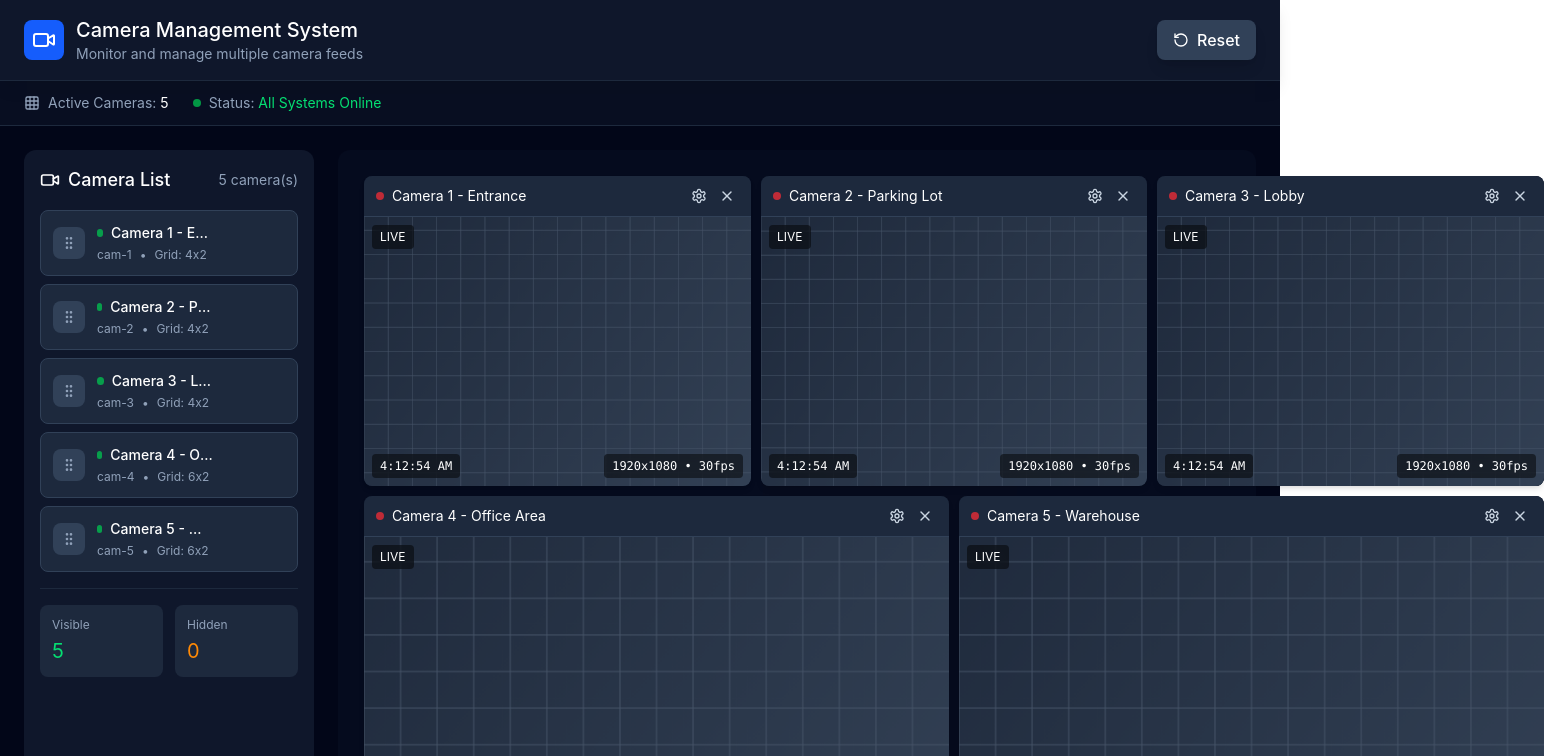
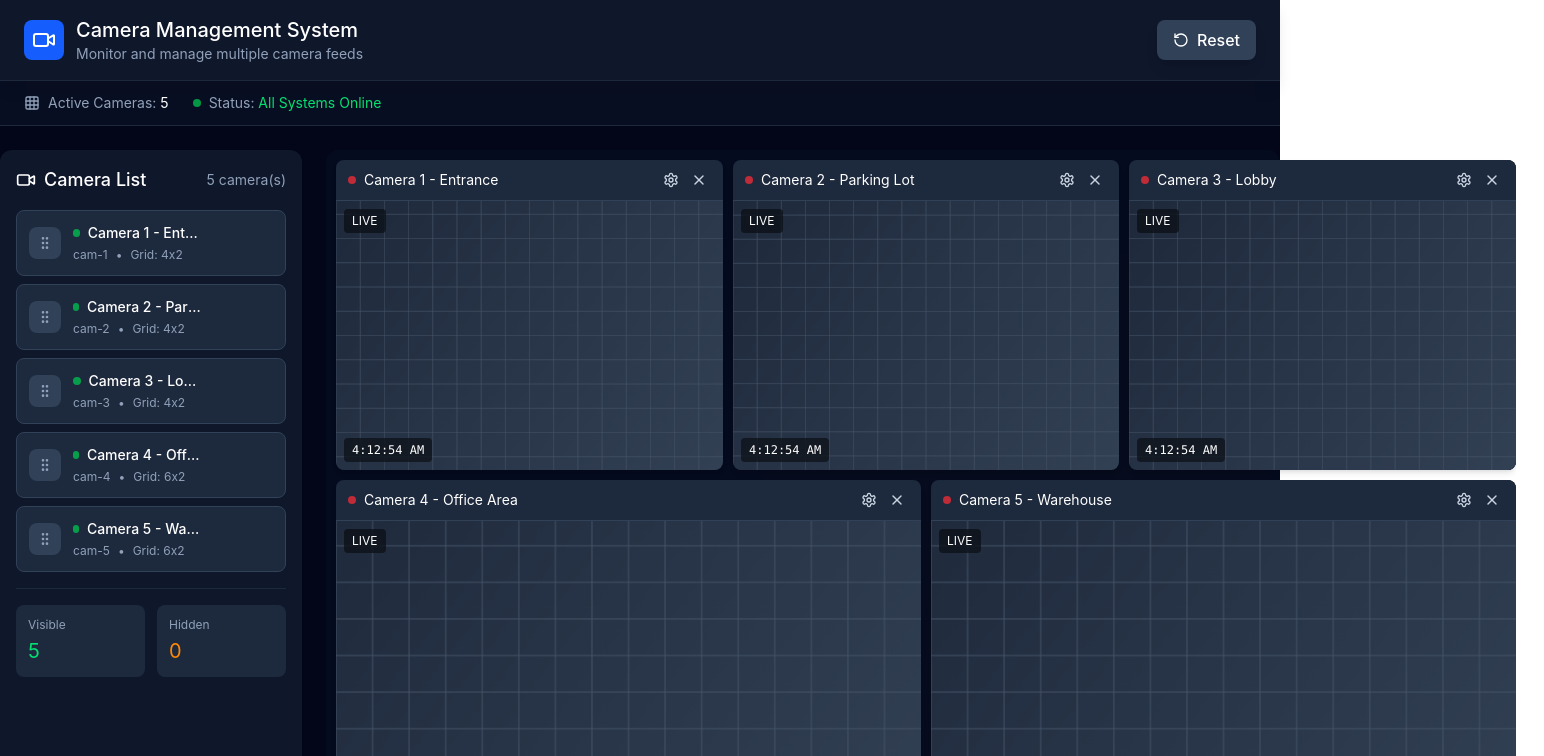
Before and after one commit to namhsc/demo_vms, a React (Vite) app: page / in a window 1280 px wide. Shown: the top 756 px of the page, 1544 px wide, since content can reach past the window. Built offline with nearby package versions, Linux system fonts and the light colour scheme; no server answers.

Commit message:
update ghep video

```diff
--- a/src/app/App.tsx
+++ b/src/app/App.tsx
@@ -1,7 +1,8 @@
-import React, { useState } from 'react';
-import { CameraGrid } from './components/CameraGrid';
-import { CameraList } from './components/CameraList';
-import { Grid3x3, RotateCcw, Settings, Video } from 'lucide-react';
+import React, { useState } from "react";
+import { CameraGrid } from "./components/CameraGrid";
+import { CameraList } from "./components/CameraList";
+import { Grid3x3, RotateCcw, Settings, Video } from "lucide-react";
+import { Layout } from "react-grid-layout";
 
 interface Camera {
   i: string;
@@ -16,55 +17,56 @@ interface Camera {
 function App() {
   const [cameras, setCameras] = useState<Camera[]>([
     {
-			i: 'cam-1',
+      i: "cam-1",
       x: 0,
       y: 0,
       w: 4,
       h: 2,
-			name: 'Camera 1 - Entrance',
+      name: "Camera 1 - Entrance",
       hidden: false,
     },
     {
-			i: 'cam-2',
+      i: "cam-2",
       x: 4,
       y: 0,
       w: 4,
       h: 2,
-			name: 'Camera 2 - Parking Lot',
+      name: "Camera 2 - Parking Lot",
       hidden: false,
     },
     {
-			i: 'cam-3',
+      i: "cam-3",
       x: 8,
       y: 0,
       w: 4,
       h: 2,
-			name: 'Camera 3 - Lobby',
+      name: "Camera 3 - Lobby",
       hidden: false,
     },
     {
-			i: 'cam-4',
+      i: "cam-4",
       x: 0,
       y: 2,
       w: 6,
       h: 2,
-			name: 'Camera 4 - Office Area',
+      name: "Camera 4 - Office Area",
       hidden: false,
     },
     {
-			i: 'cam-5',
+      i: "cam-5",
       x: 6,
       y: 2,
       w: 6,
       h: 2,
-			name: 'Camera 5 - Warehouse',
+      name: "Camera 5 - Warehouse",
       hidden: false,
     },
   ]);
 
   const [nextCameraId, setNextCameraId] = useState(6);
 
-	const handleLayoutChange = (layout: any[]) => {
+  const handleLayoutChange = (layout: Layout) => {
+    console.log("Layout changed:", layout);
     const updatedCameras = cameras.map((camera) => {
       const layoutItem = layout.find((item) => item.i === camera.i);
       if (layoutItem) {
@@ -88,56 +90,56 @@ function App() {
   const handleToggleCamera = (id: string) => {
     setCameras(
       cameras.map((camera) =>
-				camera.i === id ? { ...camera, hidden: !camera.hidden } : camera,
-			),
+        camera.i === id ? { ...camera, hidden: !camera.hidden } : camera
+      )
     );
   };
 
   const handleResetLayout = () => {
     setCameras([
       {
-				i: 'cam-1',
+        i: "cam-1",
         x: 0,
         y: 0,
         w: 4,
         h: 2,
-				name: 'Camera 1 - Entrance',
+        name: "Camera 1 - Entrance",
         hidden: false,
       },
       {
-				i: 'cam-2',
+        i: "cam-2",
         x: 4,
         y: 0,
         w: 4,
         h: 2,
-				name: 'Camera 2 - Parking Lot',
+        name: "Camera 2 - Parking Lot",
         hidden: false,
       },
       {
-				i: 'cam-3',
+        i: "cam-3",
         x: 8,
         y: 0,
         w: 4,
         h: 2,
-				name: 'Camera 3 - Lobby',
+        name: "Camera 3 - Lobby",
         hidden: false,
       },
       {
-				i: 'cam-4',
+        i: "cam-4",
         x: 0,
         y: 2,
         w: 6,
         h: 2,
-				name: 'Camera 4 - Office Area',
+        name: "Camera 4 - Office Area",
         hidden: false,
       },
       {
-				i: 'cam-5',
+        i: "cam-5",
         x: 6,
         y: 2,
         w: 6,
         h: 2,
-				name: 'Camera 5 - Warehouse',
+        name: "Camera 5 - Warehouse",
         hidden: false,
       },
     ]);
@@ -145,12 +147,12 @@ function App() {
   };
 
   const handleLoadLayout = () => {
-		const savedLayout = localStorage.getItem('cameraLayout');
+    const savedLayout = localStorage.getItem("cameraLayout");
     if (savedLayout) {
       const parsedLayout = JSON.parse(savedLayout);
       setCameras(parsedLayout);
       const maxId = Math.max(
-				...parsedLayout.map((cam: Camera) => parseInt(cam.i.split('-')[1])),
+        ...parsedLayout.map((cam: Camera) => parseInt(cam.i.split("-")[1]))
       );
       setNextCameraId(maxId + 1);
     }
@@ -198,14 +200,14 @@ function App() {
             <div className="flex items-center gap-2">
               <Grid3x3 className="w-4 h-4 text-slate-400" />
               <span className="text-sm text-slate-400">
-								Active Cameras:{' '}
+                Active Cameras:{" "}
                 <span className="text-white">{cameras.length}</span>
               </span>
             </div>
             <div className="flex items-center gap-2">
               <div className="w-2 h-2 rounded-full bg-green-500 animate-pulse" />
               <span className="text-sm text-slate-400">
-								Status:{' '}
+                Status:{" "}
                 <span className="text-green-400">All Systems Online</span>
               </span>
             </div>
@@ -214,7 +216,7 @@ function App() {
       </div>
 
       {/* Main Content */}
-			<main className="flex-1 max-w-[1600px] mx-auto px-6 py-6 w-full">
+      <main className="flex-1 max-w-[1600px] mx-auto  py-6 w-full">
         {cameras.length === 0 ? (
           <div className="flex flex-col items-center justify-center h-[60vh] text-slate-500">
             <Video className="w-24 h-24 mb-4" />
@@ -233,7 +235,7 @@ function App() {
             </div>
 
             {/* Camera Grid */}
-						<div className="col-span-9 bg-slate-900/30 rounded-xl p-4">
+            <div className="col-span-9 bg-slate-900/30 rounded-xl">
               <CameraGrid
                 cameras={cameras}
                 onLayoutChange={handleLayoutChange}
--- a/src/app/components/CameraFeed.tsx
+++ b/src/app/components/CameraFeed.tsx
@@ -1,21 +1,58 @@
-import React, { useState, useEffect, useRef } from 'react';
-import {
-  Video,
-  Settings,
-  X,
-  Play,
-  Pause,
-  Maximize,
-  Minimize2
-} from 'lucide-react';
+import React, { useState, useEffect, useRef, useCallback } from "react";
+import { Settings, X, Play, Pause, Maximize, Minimize2 } from "lucide-react";
 
 interface CameraFeedProps {
   id: string;
   name: string;
   onRemove: (id: string) => void;
+  url?: string;
 }
 
-export function CameraFeed({ id, name, onRemove }: CameraFeedProps) {
+// Generate a random pattern for mock video feed
+const generatePattern = () => {
+  const canvas = document.createElement("canvas");
+  canvas.width = 640;
+  canvas.height = 480;
+  const ctx = canvas.getContext("2d");
+
+  if (ctx) {
+    // Create gradient background
+    const gradient = ctx.createLinearGradient(
+      0,
+      0,
+      canvas.width,
+      canvas.height
+    );
+    gradient.addColorStop(0, "#1e293b");
+    gradient.addColorStop(1, "#334155");
+    ctx.fillStyle = gradient;
+    ctx.fillRect(0, 0, canvas.width, canvas.height);
+
+    // Add grid pattern
+    ctx.strokeStyle = "#475569";
+    ctx.lineWidth = 1;
+    for (let i = 0; i < canvas.width; i += 40) {
+      ctx.beginPath();
+      ctx.moveTo(i, 0);
+      ctx.lineTo(i, canvas.height);
+      ctx.stroke();
+    }
+    for (let i = 0; i < canvas.height; i += 40) {
+      ctx.beginPath();
+      ctx.moveTo(0, i);
+      ctx.lineTo(canvas.width, i);
+      ctx.stroke();
+    }
+
+    return canvas.toDataURL();
+  }
+  return "";
+};
+
+const MAX_ZOOM = 5;
+const MIN_ZOOM = 1;
+
+export function CameraFeed({ id, name, onRemove, url }: CameraFeedProps) {
   const [isLive, setIsLive] = useState(true);
   const [isPaused, setIsPaused] = useState(false);
   const [showControls, setShowControls] = useState(false);
@@ -23,6 +60,7 @@ export function CameraFeed({ id, name, onRemove }: CameraFeedProps) {
   const [isFullscreen, setIsFullscreen] = useState(false);
   const containerRef = useRef<HTMLDivElement>(null);
   const videoContainerRef = useRef<HTMLDivElement>(null);
+  const [scaleZoom, setScaleZoom] = useState(1);
 
   useEffect(() => {
     const interval = setInterval(() => {
@@ -41,71 +79,147 @@ export function CameraFeed({ id, name, onRemove }: CameraFeedProps) {
       }
     };
 
-    document.addEventListener('fullscreenchange', handleFullscreenChange);
-    document.addEventListener('webkitfullscreenchange', handleFullscreenChange);
-    document.addEventListener('mozfullscreenchange', handleFullscreenChange);
-    document.addEventListener('MSFullscreenChange', handleFullscreenChange);
+    document.addEventListener("fullscreenchange", handleFullscreenChange);
+    document.addEventListener("webkitfullscreenchange", handleFullscreenChange);
+    document.addEventListener("mozfullscreenchange", handleFullscreenChange);
+    document.addEventListener("MSFullscreenChange", handleFullscreenChange);
 
     return () => {
-      document.removeEventListener('fullscreenchange', handleFullscreenChange);
-      document.removeEventListener('webkitfullscreenchange', handleFullscreenChange);
-      document.removeEventListener('mozfullscreenchange', handleFullscreenChange);
-      document.removeEventListener('MSFullscreenChange', handleFullscreenChange);
+      document.removeEventListener("fullscreenchange", handleFullscreenChange);
+      document.removeEventListener(
+        "webkitfullscreenchange",
+        handleFullscreenChange
+      );
+      document.removeEventListener(
+        "mozfullscreenchange",
+        handleFullscreenChange
+      );
+      document.removeEventListener(
+        "MSFullscreenChange",
+        handleFullscreenChange
+      );
     };
   }, []);
 
-  // Generate a random pattern for mock video feed
-  const generatePattern = () => {
-    const canvas = document.createElement('canvas');
-    canvas.width = 640;
-    canvas.height = 480;
-    const ctx = canvas.getContext('2d');
+  const toggleFullscreen = () => {
+    const element = containerRef.current;
 
-    if (ctx) {
-      // Create gradient background
-      const gradient = ctx.createLinearGradient(0, 0, canvas.width, canvas.height);
-      gradient.addColorStop(0, '#1e293b');
-      gradient.addColorStop(1, '#334155');
-      ctx.fillStyle = gradient;
-      ctx.fillRect(0, 0, canvas.width, canvas.height);
+    if (!element) return;
 
-      // Add grid pattern
-      ctx.strokeStyle = '#475569';
-      ctx.lineWidth = 1;
-      for (let i = 0; i < canvas.width; i += 40) {
-        ctx.beginPath();
-        ctx.moveTo(i, 0);
-        ctx.lineTo(i, canvas.height);
-        ctx.stroke();
+    // Nếu chưa fullscreen → mở
+    if (!document.fullscreenElement) {
+      element.requestFullscreen?.();
+      setIsFullscreen(true);
+    } else {
+      // Nếu đang fullscreen → thoát
+      document.exitFullscreen?.();
+      setIsFullscreen(false);
+    }
+  };
+
+  const videoRef = useRef(null);
+
+  useEffect(() => {
+    if (!url) return;
+
+    const video = videoRef.current as any;
+    const pc = new RTCPeerConnection();
+
+    if (!video) {
+      console.error("Video element not found");
+      return;
+    }
+    // Khi nhận được track từ MediaMTX → hiển thị lên video
+    pc.ontrack = (event) => {
+      console.log("Receiving track from MediaMTX", event);
+      video.srcObject = event.streams[0];
+    };
+
+    // Debug ICE (không cần gửi ICE lên MediaMTX)
+    pc.onicecandidate = (event) => {
+      if (event.candidate) {
+        console.log("New ICE candidate:", event.candidate);
       }
-      for (let i = 0; i < canvas.height; i += 40) {
-        ctx.beginPath();
-        ctx.moveTo(0, i);
-        ctx.lineTo(canvas.width, i);
-        ctx.stroke();
+    };
+
+    // Bắt đầu WebRTC
+    const start = async () => {
+      try {
+        const offer = await pc.createOffer({ offerToReceiveVideo: true });
+        await pc.setLocalDescription(offer);
+
+        // Gọi tới endpoint WHEP của MediaMTX
+        const res = await fetch(url, {
+          method: "POST",
+          headers: { "Content-Type": "application/sdp" },
+          body: offer.sdp,
+        });
+
+        const answer = await res.text();
+
+        await pc.setRemoteDescription({ type: "answer", sdp: answer });
+
+        console.log("WebRTC connected:", url);
+      } catch (err) {
+        console.error("WebRTC error:", err);
+      }
+    };
+
+    start();
+
+    // Cleanup khi unmount
+    return () => {
+      pc.close();
+    };
+  }, [url]);
+
+  const handleWheel = useCallback(
+    (e: WheelEvent) => {
+      e.preventDefault(); // chặn scroll trang khi zoom
+
+      let newZoom = scaleZoom;
+
+      if (e.deltaY < 0) {
+        // Zoom in
+        newZoom = Math.min(MAX_ZOOM, scaleZoom + 0.1);
+      } else {
+        // Zoom out
+        newZoom = Math.max(MIN_ZOOM, scaleZoom - 0.1);
       }
 
-      return canvas.toDataURL();
-    }
-    return '';
-  };
+      setScaleZoom(parseFloat(newZoom.toFixed(2)));
+    },
+    [scaleZoom]
+  );
 
-  const toggleFullscreen = () => {
-    setIsFullscreen(!isFullscreen);
-  };
+  useEffect(() => {
+    const div = containerRef.current;
+    if (!div) return;
+
+    div.addEventListener("wheel", handleWheel, { passive: false });
+
+    return () => div.removeEventListener("wheel", handleWheel);
+  }, [handleWheel]);
 
   return (
-    <>
     <div
-      className="flex flex-col h-full bg-slate-900 rounded-lg overflow-hidden shadow-xl"
+      className="flex flex-col h-full bg-slate-900 rounded-lg overflow-hidden shadow-xl relative"
       onMouseEnter={() => setShowControls(true)}
       onMouseLeave={() => setShowControls(false)}
       ref={containerRef}
     >
       {/* Camera Header */}
-      <div className="flex items-center justify-between px-3 py-2 bg-slate-800 border-b border-slate-700">
+      <div
+        className={`flex items-center justify-between ${
+          isFullscreen ? "px-6 py-4" : "px-3 py-2"
+        } bg-slate-800 border-b border-slate-700`}
+      >
         <div className="flex items-center gap-2">
-          <div className={`w-2 h-2 rounded-full ${isLive ? 'bg-red-500 animate-pulse' : 'bg-gray-500'}`} />
+          <div
+            className={`w-2 h-2 rounded-full ${
+              isLive ? "bg-red-500 animate-pulse" : "bg-gray-500"
+            } ${isFullscreen ? "w-3 h-3" : "w-2 h-2"}`}
+          />
           <span className="text-sm text-white">{name}</span>
         </div>
         <div className="flex items-center gap-1">
@@ -120,50 +234,77 @@ export function CameraFeed({ id, name, onRemove }: CameraFeedProps) {
             onClick={() => onRemove(id)}
             title="Remove Camera"
           >
-            <X className="w-4 h-4 text-slate-300" />
+            <X
+              className={`${
+                isFullscreen ? "w-6 h-6" : "w-4 h-4"
+              }  text-slate-300`}
+            />
           </button>
         </div>
       </div>
 
-      {/* Video Feed Area */}
-      <div className="flex-1 relative bg-slate-800" ref={videoContainerRef}>
+      <div className="flex-1 relative bg-slate-800">
+        <div
+          className="absolute inset-0 flex items-center justify-center"
+          style={{
+            transform: `scale(${scaleZoom})`,
+            transformOrigin: "center center",
+            transition: "transform 0.15s ease-out",
+          }}
+        >
+          <div className="absolute inset-0">
+            <img
+              src={generatePattern()}
+              alt={`Camera ${name}`}
+              className="w-full h-full object-cover"
+            />
+          </div>
+          <div className="absolute inset-0">
+            <video
+              ref={videoRef}
+              autoPlay
+              playsInline
+              muted
+              controls={false}
+              style={{ width: "100%", height: "100%", objectFit: "fill" }}
+            />
+          </div>
+        </div>
+
         <div className="absolute inset-0 flex items-center justify-center">
           {isLive ? (
             <div className="w-full h-full relative">
-              <img
-                src={generatePattern()}
-                alt={`Camera ${name}`}
-                className="w-full h-full object-cover"
-              />
-
               {/* Top Overlay Info */}
               <div className="absolute top-2 left-2 bg-black/50 backdrop-blur-sm px-2 py-1 rounded text-xs text-white">
-                {isPaused ? 'PAUSED' : 'LIVE'}
+                {isPaused ? "PAUSED" : "LIVE"}
               </div>
 
               {/* Bottom Info - Above Controls */}
-              <div className={`absolute left-2 right-2 flex justify-between text-xs text-white font-mono transition-all ${
-                showControls ? 'bottom-14' : 'bottom-2'
-              }`}>
+              <div
+                className={`absolute left-2 right-2 flex justify-between text-xs text-white font-mono transition-all ${
+                  showControls ? "bottom-14" : "bottom-2"
+                }`}
+              >
                 <div className="bg-black/50 backdrop-blur-sm px-2 py-1 rounded">
                   {timestamp.toLocaleTimeString()}
-                </div>
-                <div className="bg-black/50 backdrop-blur-sm px-2 py-1 rounded">
-                  1920x1080 • 30fps
                 </div>
               </div>
 
               {/* Control Bar - Bottom Fixed */}
-              <div className={`absolute bottom-0 left-0 right-0 transition-all duration-300 ${
-                showControls ? 'opacity-100 translate-y-0' : 'opacity-0 translate-y-4'
-              }`}>
+              <div
+                className={`absolute bottom-0 left-0 right-0 transition-all duration-300 ${
+                  showControls
+                    ? "opacity-100 translate-y-0"
+                    : "opacity-0 translate-y-4"
+                }`}
+              >
                 <div className="bg-black/80 backdrop-blur-md px-4 py-2.5">
                   <div className="flex items-center justify-between gap-2">
                     {/* Left Controls - Play/Pause */}
                     <button
                       onClick={() => setIsPaused(!isPaused)}
                       className="p-1.5 hover:bg-white/20 rounded-full transition-colors"
-                      title={isPaused ? 'Play' : 'Pause'}
+                      title={isPaused ? "Play" : "Pause"}
                     >
                       {isPaused ? (
                         <Play className="w-4 h-4 text-white" fill="white" />
@@ -186,105 +327,11 @@ export function CameraFeed({ id, name, onRemove }: CameraFeedProps) {
             </div>
           ) : (
             <div className="flex flex-col items-center gap-2 text-slate-500">
-              <Video className="w-12 h-12" />
               <span className="text-sm">No Signal</span>
             </div>
           )}
         </div>
       </div>
     </div>
-
-    {/* CSS Fullscreen Modal */}
-    {isFullscreen && !document.fullscreenElement && (
-      <div
-        className="fixed inset-0 z-50 bg-black flex flex-col"
-        onMouseEnter={() => setShowControls(true)}
-        onMouseLeave={() => setShowControls(false)}
-      >
-        {/* Fullscreen Camera Header */}
-        <div className="flex items-center justify-between px-6 py-4 bg-slate-800 border-b border-slate-700">
-          <div className="flex items-center gap-3">
-            <div className={`w-3 h-3 rounded-full ${isLive ? 'bg-red-500 animate-pulse' : 'bg-gray-500'}`} />
-            <span className="text-lg text-white">{name}</span>
-          </div>
-          <button
-            onClick={() => setIsFullscreen(false)}
-            className="p-2 hover:bg-slate-700 rounded transition-colors"
-            title="Exit Fullscreen"
-          >
-            <X className="w-6 h-6 text-white" />
-          </button>
-        </div>
-
-        {/* Fullscreen Video Area */}
-        <div className="flex-1 relative bg-slate-900">
-          <div className="absolute inset-0 flex items-center justify-center">
-            {isLive ? (
-              <div className="w-full h-full relative">
-                <img
-                  src={generatePattern()}
-                  alt={`Camera ${name}`}
-                  className="w-full h-full object-contain"
-                />
-
-                {/* Top Overlay Info */}
-                <div className="absolute top-4 left-4 bg-black/50 backdrop-blur-sm px-3 py-2 rounded text-sm text-white">
-                  {isPaused ? 'PAUSED' : 'LIVE'}
-                </div>
-
-                {/* Bottom Info - Above Controls */}
-                <div className={`absolute left-4 right-4 flex justify-between text-sm text-white font-mono transition-all ${
-                  showControls ? 'bottom-20' : 'bottom-4'
-                }`}>
-                  <div className="bg-black/50 backdrop-blur-sm px-3 py-2 rounded">
-                    {timestamp.toLocaleTimeString()}
-                  </div>
-                  <div className="bg-black/50 backdrop-blur-sm px-3 py-2 rounded">
-                    1920x1080 • 30fps
-                  </div>
-                </div>
-
-                {/* Control Bar - Bottom Fixed */}
-                <div className={`absolute bottom-0 left-0 right-0 transition-all duration-300 ${
-                  showControls ? 'opacity-100 translate-y-0' : 'opacity-0 translate-y-4'
-                }`}>
-                  <div className="bg-black/80 backdrop-blur-md px-6 py-4">
-                    <div className="flex items-center justify-between gap-4 max-w-3xl mx-auto">
-                      {/* Left Controls - Play/Pause */}
-                      <button
-                        onClick={() => setIsPaused(!isPaused)}
-                        className="p-2 hover:bg-white/20 rounded-full transition-colors"
-                        title={isPaused ? 'Play' : 'Pause'}
-                      >
-                        {isPaused ? (
-                          <Play className="w-5 h-5 text-white" fill="white" />
-                        ) : (
-                          <Pause className="w-5 h-5 text-white" fill="white" />
-                        )}
-                      </button>
-
-                      {/* Right Controls - Exit Fullscreen */}
-                      <button
-                        onClick={() => setIsFullscreen(false)}
-                        className="p-2 hover:bg-white/20 rounded-full transition-colors"
-                        title="Exit Fullscreen"
-                      >
-                        <Minimize2 className="w-5 h-5 text-white" />
-                      </button>
-                    </div>
-                  </div>
-                </div>
-              </div>
-            ) : (
-              <div className="flex flex-col items-center gap-4 text-slate-500">
-                <Video className="w-24 h-24" />
-                <span className="text-xl">No Signal</span>
-              </div>
-            )}
-          </div>
-        </div>
-      </div>
-    )}
-    </>
   );
 }
--- a/src/app/components/CameraGrid.tsx
+++ b/src/app/components/CameraGrid.tsx
@@ -1,7 +1,6 @@
-import React from 'react';
-import GridLayout from 'react-grid-layout';
-import { CameraFeed } from './CameraFeed';
-import 'react-grid-layout/css/styles.css';
+import GridLayout, { Layout } from "react-grid-layout";
+import { CameraFeed } from "./CameraFeed";
+import "react-grid-layout/css/styles.css";
 
 interface Camera {
   i: string;
@@ -15,7 +14,7 @@ interface Camera {
 
 interface CameraGridProps {
   cameras: Camera[];
-  onLayoutChange: (layout: any[]) => void;
+  onLayoutChange: (layout: Layout) => void;
   onRemoveCamera: (id: string) => void;
   cols?: number;
   rowHeight?: number;
@@ -25,33 +24,32 @@ export function CameraGrid({
   cameras,
   onLayoutChange,
   onRemoveCamera,
-  cols = 12,
-  rowHeight = 150
 }: CameraGridProps) {
-
   // Filter out hidden cameras
-  const visibleCameras = cameras.filter(camera => !camera.hidden);
+  const visibleCameras = cameras.filter((camera) => !camera.hidden);
 
   return (
     <GridLayout
       className="layout"
       layout={visibleCameras}
-      cols={cols}
-      rowHeight={rowHeight}
       width={1200}
+      autoSize={true}
       onLayoutChange={onLayoutChange}
-      draggableHandle=".drag-handle"
-      isDraggable={true}
-      isResizable={true}
-      compactType={null}
-      preventCollision={false}
+      gridConfig={{ cols: 12, rowHeight: 150 }}
     >
       {visibleCameras.map((camera) => (
         <div
           key={camera.i}
+          data-grid={{
+            x: camera.x,
+            y: camera.y,
+            w: camera.w,
+            h: camera.h,
+          }}
           className="bg-slate-800 rounded-lg overflow-hidden"
           style={{
-            boxShadow: '0 4px 6px -1px rgba(0, 0, 0, 0.1), 0 2px 4px -1px rgba(0, 0, 0, 0.06)'
+            boxShadow:
+              "0 4px 6px -1px rgba(0, 0, 0, 0.1), 0 2px 4px -1px rgba(0, 0, 0, 0.06)",
           }}
         >
           <div className="drag-handle cursor-move h-full">
@@ -59,6 +57,7 @@ export function CameraGrid({
               id={camera.i}
               name={camera.name}
               onRemove={onRemoveCamera}
+              url={"http://192.168.17.43:8889/cam1/whep"}
             />
           </div>
         </div>
```
Lines whose indentation alone changed are shown as unchanged.
